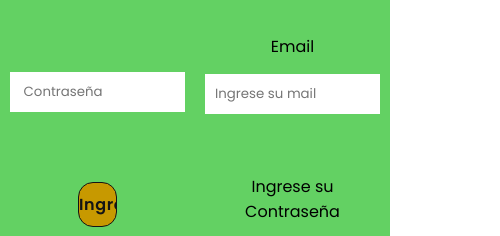
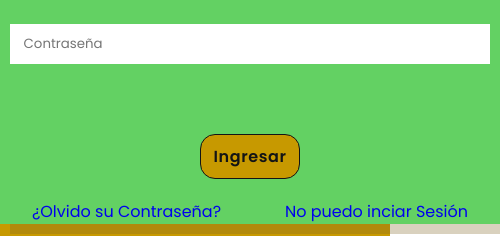
Before and after one commit to Lauty21/trabajo-integrador-2, a plain HTML site: page login.html in a window 390 px wide. Shown: the part 321-557 px from the top of the page, 500 px wide, since content can reach past the window. Drawn offline with Linux system fonts and the light colour scheme.

Commit message:
Update styles.css

```diff
--- a/styles.css
+++ b/styles.css
@@ -623,3 +623,16 @@ header{
     outline: none;
     margin: 15px 0;
 }
+
+@media (max-width: 992px){
+    .login-register{
+    display: flex;
+    flex-direction: column;
+    }
+    .regis input{
+        max-width: 100%;
+    }
+    .bodys{
+        background: var(--yellow);
+    }
+}
```
